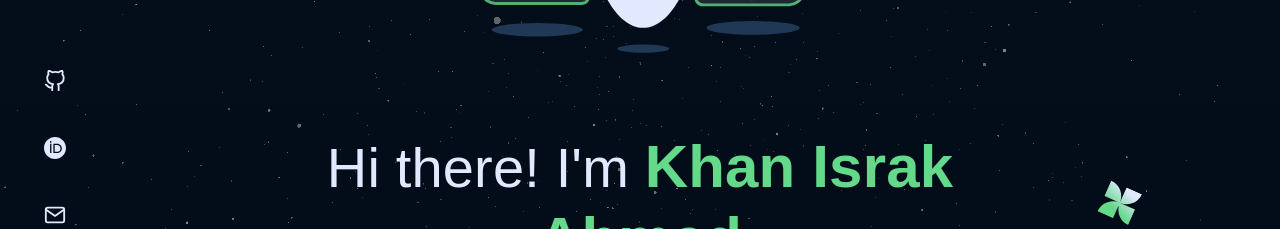
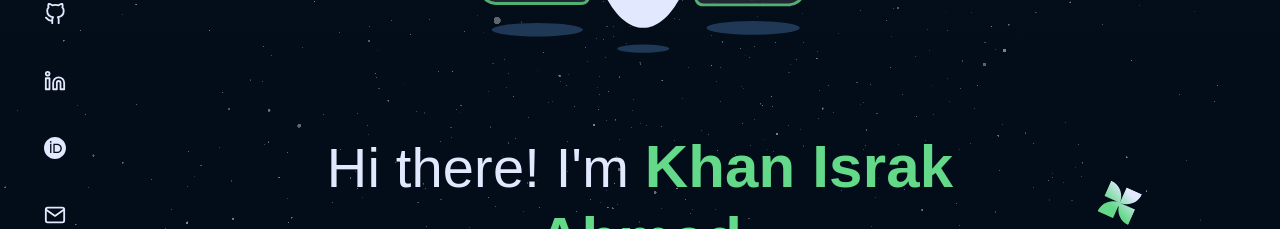
Before and after one commit to KhanIsrakAhmed/israkPortfolio, a React (Create React App) app: page / in a window 1280 px wide. Shown: the part 411-640 px from the top of the page. Built offline with nearby package versions, Linux system fonts and the light colour scheme; no server answers; a web font is replaced by a local one.

Commit message:
Update contract ld  info

```diff
--- a/src/components/SideNavBar.js
+++ b/src/components/SideNavBar.js
@@ -52,6 +52,16 @@ export default function SideNavBar({ showStars, setShowStars }) {
       </a>
 
       <a
+        href="https://www.linkedin.com/in/khan-israk-ahmed-521a64393"
+        title="LinkedIn"
+        target="_blank"
+        rel="noopener noreferrer"
+        ref={addToRefs}
+      >
+        <Icon name="LinkedIn" className="sidenav-icon" />
+      </a>
+
+      <a
         href="https://orcid.org/0009-0002-2029-8580"
         title="ORCID"
         target="_blank"
```
